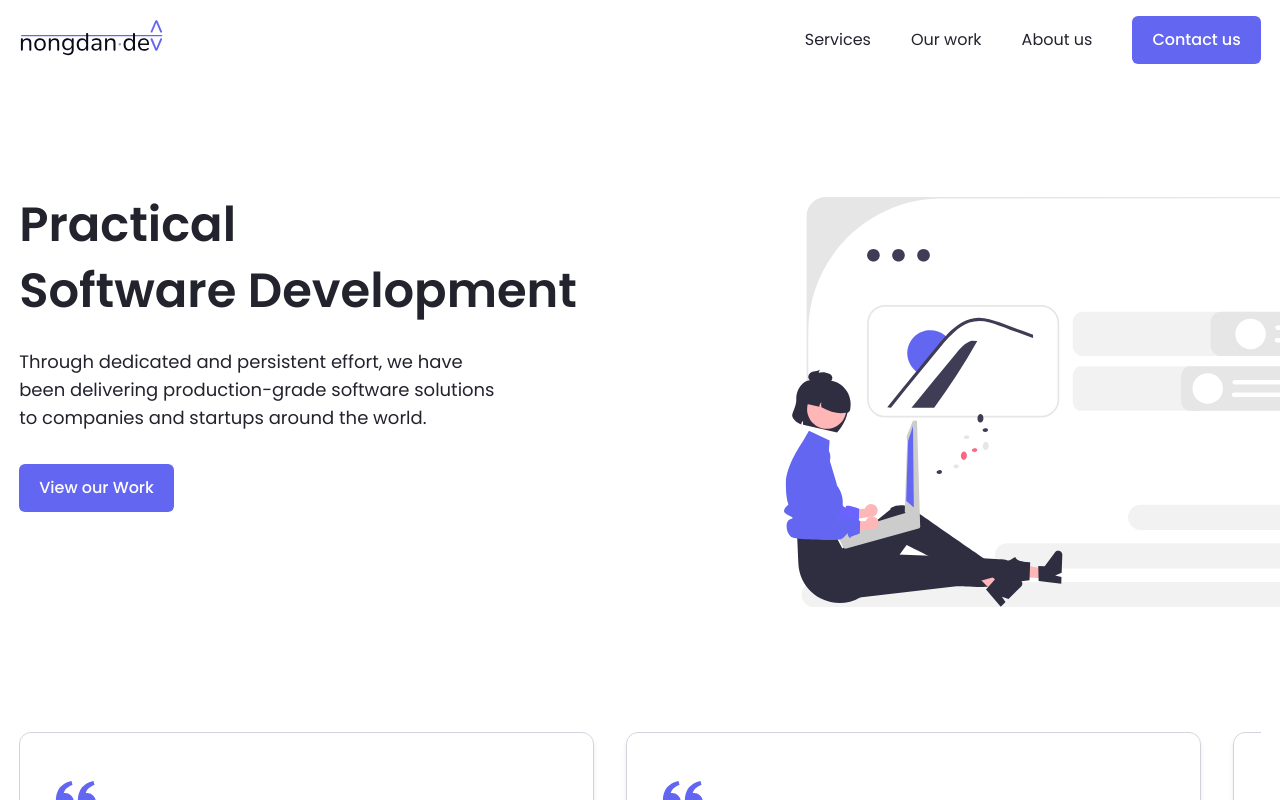
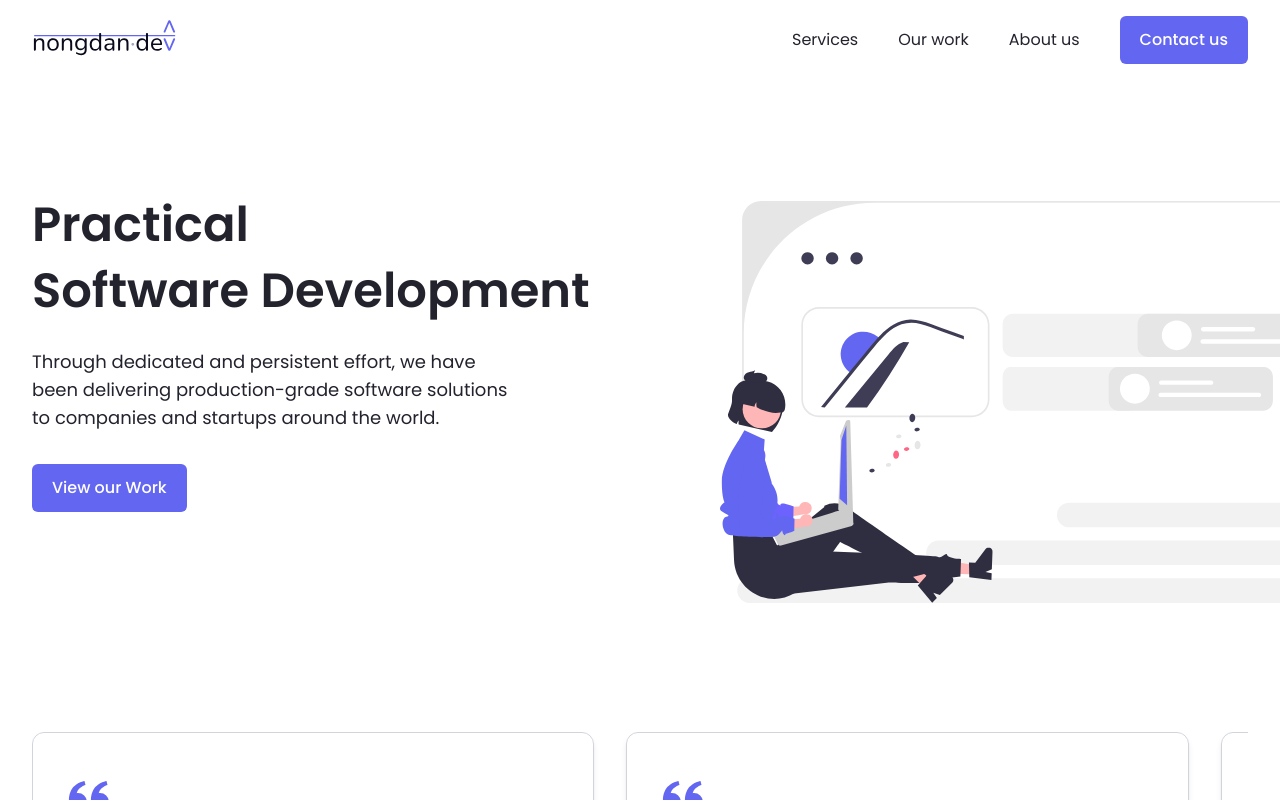
Before and after one commit to nongdan-dev/website, a React (Vite) app: page / in a window 1280 px wide. Shown: the top 800 px of the page. Built offline with nearby package versions, Linux system fonts and the light colour scheme.

Commit message:
Update spacing

```diff
--- a/src/pages/Home/Hero.tsx
+++ b/src/pages/Home/Hero.tsx
@@ -23,7 +23,7 @@ function Hero() {
             </Link>
           </Button>
         </div>
-        <div className='hidden xl:block xl:translate-x-36'>
+        <div className='hidden xl:block xl:translate-x-20'>
           <img
             aria-hidden='true'
             className='h-[26.25rem]'
--- a/src/styles/index.css
+++ b/src/styles/index.css
@@ -3,7 +3,7 @@
 @tailwind utilities;
 
 .grid-container {
-  --gap-x: 1.2rem;
+  --gap-x: 2rem;
   --content-max-width: 90rem;
 
   display: grid;
```
